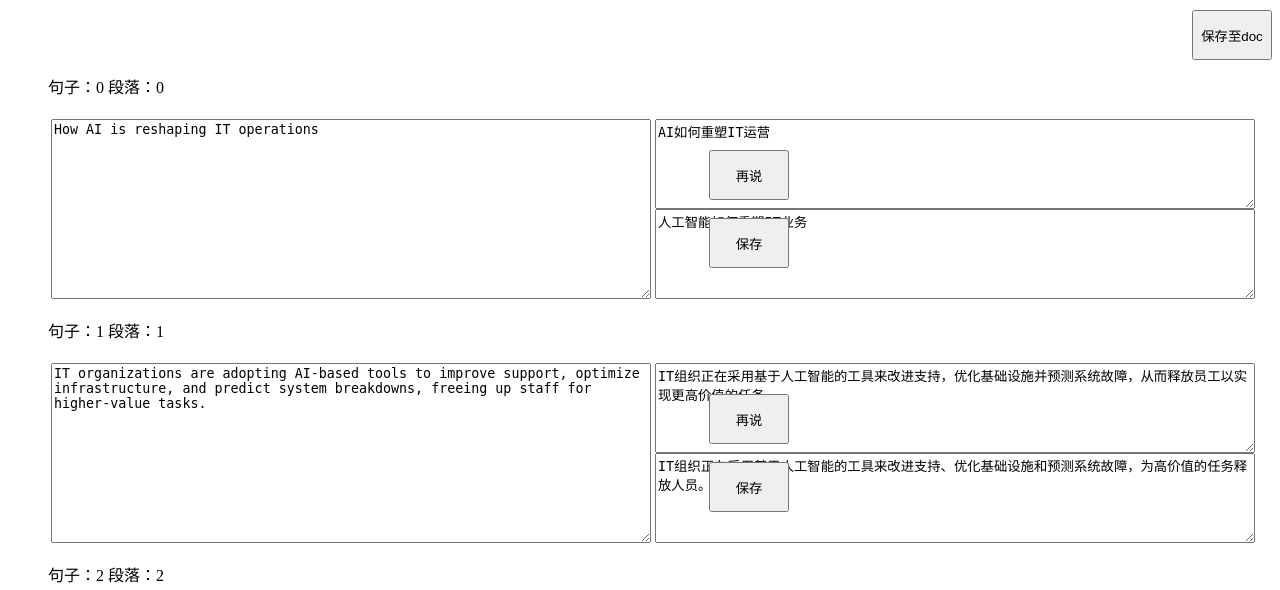
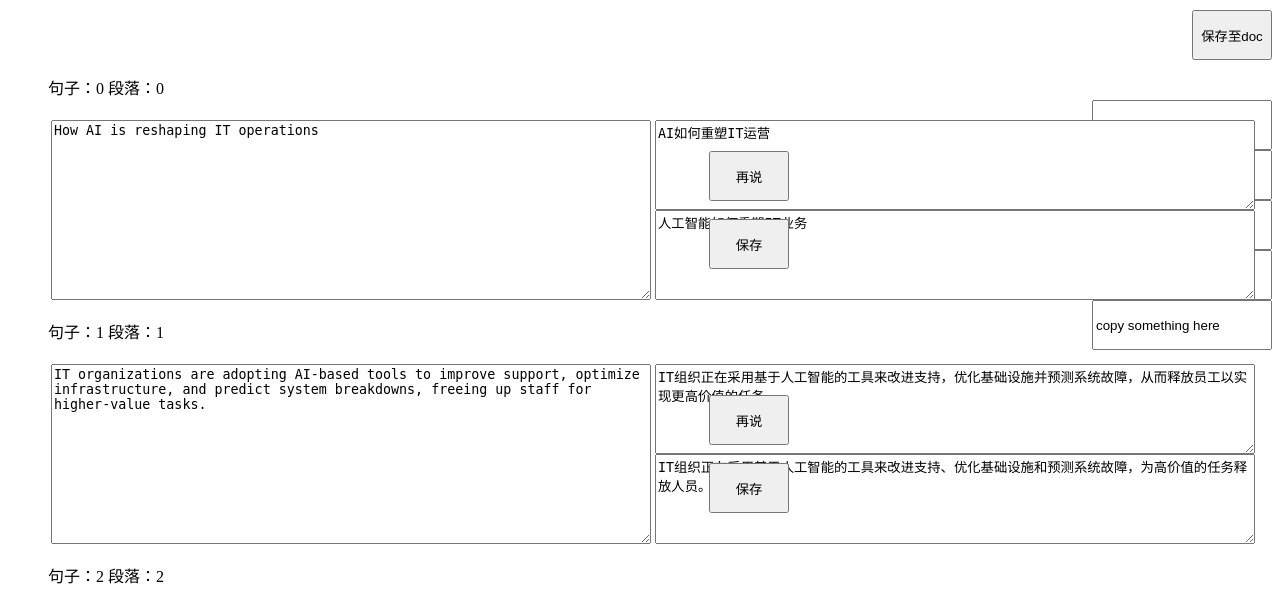
Before and after one commit to piaoyaosuifengji/mysiteForTranslte, a Django app: page /articleTranlate/ in a window 1280 px wide; the page is wider, and only the part inside the window is pictured. Shown: the top 590 px of that part. Run offline with Django 3.2, Linux system fonts and the light colour scheme; data comes from the database, SQL or seed files in the repository; parts of the project's set-up code (start-up, migrations or seed data) failed here and were passed over.

Commit message:
20180620： add file 2

```diff
--- a/articleTranlate/templates/articleTranlate/index.html
+++ b/articleTranlate/templates/articleTranlate/index.html
@@ -66,6 +66,45 @@
 
             /* top: 1px; */
         }
+        /* 设置复制框 */
+        #copyList_input1{
+            position: sticky;
+            top: 100px;
+            left: 1500px;
+            height: 50px;
+            width: 180px;
+        }
+        #copyList_input2{
+            position: sticky;
+            top: 150px;
+            left: 1500px;
+            height: 50px;
+            width: 180px;
+        }
+        #copyList_input3{
+            position: sticky;
+            top: 200px;
+            left: 1500px;
+            height: 50px;
+            width: 180px;
+        }
+        #copyList_input4{
+            position: sticky;
+            top: 250px;
+            left: 1500px;
+            height: 50px;
+            width: 180px;
+        }
+        #copyList_input5{
+            position: sticky;
+            top: 300px;
+            left: 1500px;
+            height: 50px;
+            width: 180px;
+        }
+
+
+
     </style>
 
 </head>
@@ -509,7 +548,11 @@
         {% endif %} -->
 
     <button class="save_into_doc" name="save_into_doc" type="button" onclick="save_into_doc_fuc(this)">保存至doc</button>{% csrf_token %}
-
+    <input type="text" name="copyList_input" id="copyList_input1"  value="copy something here ">
+    <input type="text" name="copyList_input" id="copyList_input2" value="copy something here">
+    <input type="text" name="copyList_input" id="copyList_input3" value="copy something here">
+    <input type="text" name="copyList_input" id="copyList_input4" value="copy something here">
+    <input type="text" name="copyList_input" id="copyList_input5" value="copy something here">
 
     <ul>
 
```
Also changed, not shown: 2 other files.
